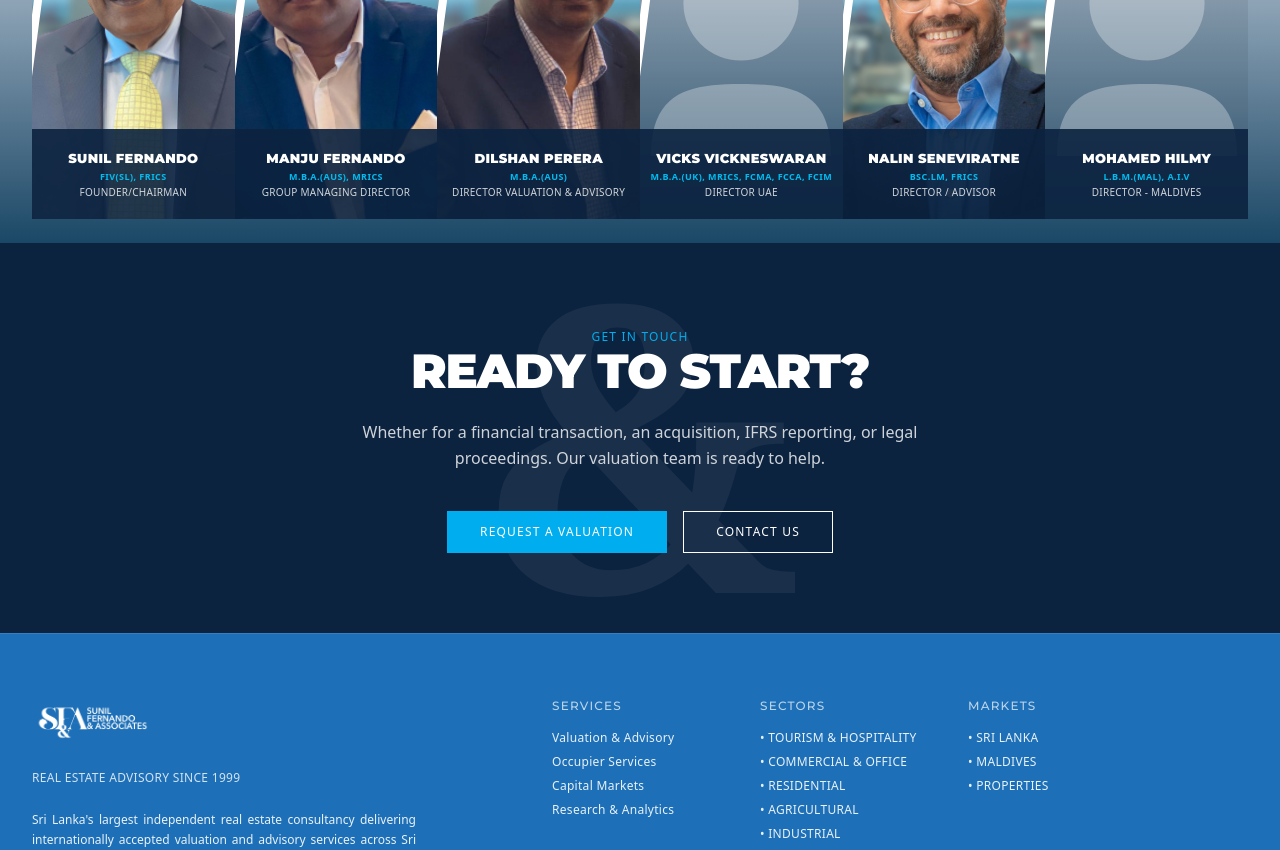
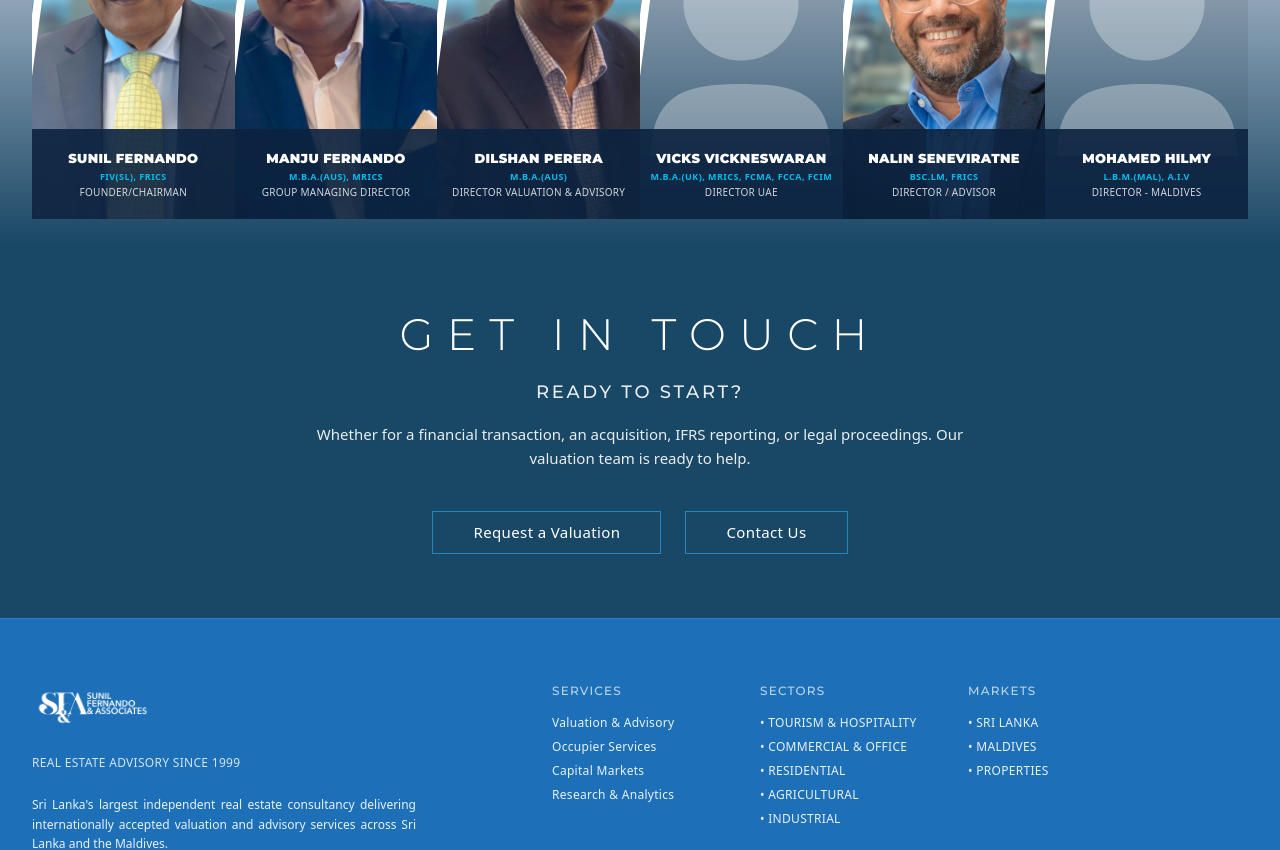
Before and after one commit to ChamilSachintha/sunilfernando, a Next.js app: page / in a window 1280 px wide. Shown: the part 6740-7590 px from the top of the page. Built offline with nearby package versions, Linux system fonts and the light colour scheme; a web font is replaced by a local one.

Commit message:
style(ui): redesign Get In Touch section to match reference design layout and typography

```diff
--- a/src/app/page.tsx
+++ b/src/app/page.tsx
@@ -1128,31 +1128,28 @@ export default function Home() {
       </section>
 
       {/* 12. Get In Touch Banner (Page 15) */}
-      <section id="contact" className="bg-sfa-navy text-white py-20 text-center relative overflow-hidden">
-        {/* Ampersand watermark */}
-        <div className="absolute inset-0 flex items-center justify-center opacity-5 pointer-events-none select-none">
-          <span className="font-serif text-[400px] font-bold">&</span>
-        </div>
-
-        <div className="relative z-10 max-w-4xl mx-auto px-4 sm:px-6 lg:px-8 space-y-6">
-          <span className="text-xs font-avenir font-medium tracking-widest text-sfa-cyan uppercase">GET IN TOUCH</span>
-          <h2 className="text-4xl sm:text-5xl font-montserrat font-black tracking-tight uppercase">
+      <section id="contact" className="bg-secondary text-white py-16 text-center relative overflow-hidden">
+        <div className="relative z-10 max-w-4xl mx-auto px-4 sm:px-6 lg:px-8 space-y-4">
+          <h2 className="text-3xl sm:text-4xl lg:text-[44px] font-montserrat font-light tracking-[0.3em] uppercase leading-tight text-white">
+            GET IN TOUCH
+          </h2>
+          <div className="text-sm sm:text-base lg:text-lg font-montserrat font-medium tracking-[0.15em] uppercase text-white/90">
             READY TO START?
-          </h2>
-          <p className="text-sm sm:text-base font-avenir text-white/80 leading-relaxed max-w-xl mx-auto">
+          </div>
+          <p className="text-xs sm:text-sm lg:text-[15px] font-avenir text-white/90 leading-relaxed max-w-2xl mx-auto">
             Whether for a financial transaction, an acquisition, IFRS reporting, or legal proceedings. Our valuation team is ready to help.
           </p>
 
-          <div className="pt-4 flex flex-col sm:flex-row justify-center gap-4">
+          <div className="pt-6 flex flex-col sm:flex-row justify-center gap-6">
             <button
               onClick={() => setValuationOpen(true)}
-              className="px-8 py-3 bg-sfa-cyan text-white text-xs font-avenir font-medium tracking-widest uppercase hover:bg-white hover:text-sfa-navy border border-sfa-cyan transition duration-300"
+              className="px-10 py-2.5 border border-[#2684be] text-white text-sm sm:text-[15px] font-avenir font-medium tracking-wide transition duration-300 bg-transparent hover:bg-white/10"
             >
               Request a Valuation
             </button>
             <button
               onClick={() => setContactOpen(true)}
-              className="px-8 py-3 border border-white hover:border-sfa-cyan hover:text-sfa-cyan text-white text-xs font-avenir font-medium tracking-widest uppercase transition duration-300"
+              className="px-10 py-2.5 border border-[#2684be] text-white text-sm sm:text-[15px] font-avenir font-medium tracking-wide transition duration-300 bg-transparent hover:bg-white/10"
             >
               Contact Us
             </button>
```
